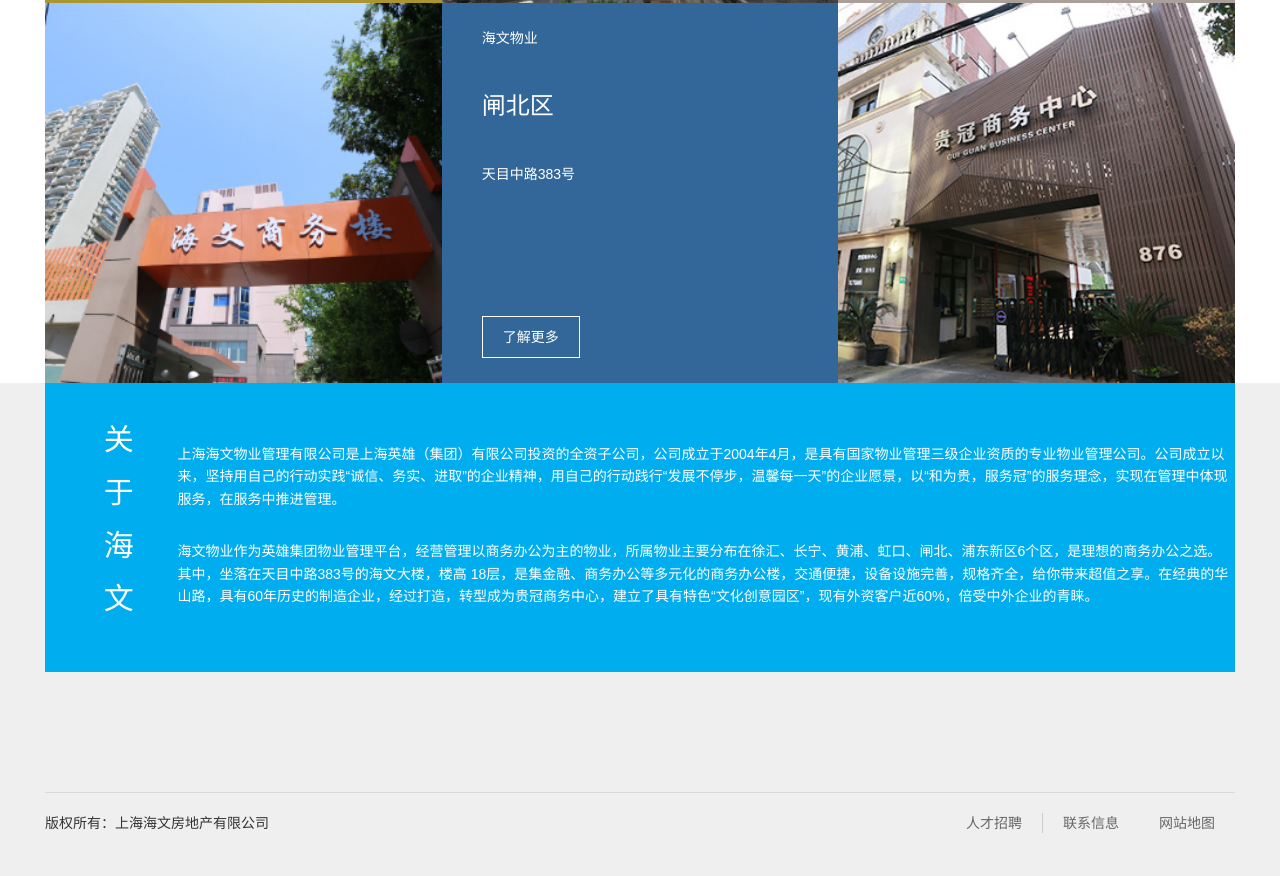
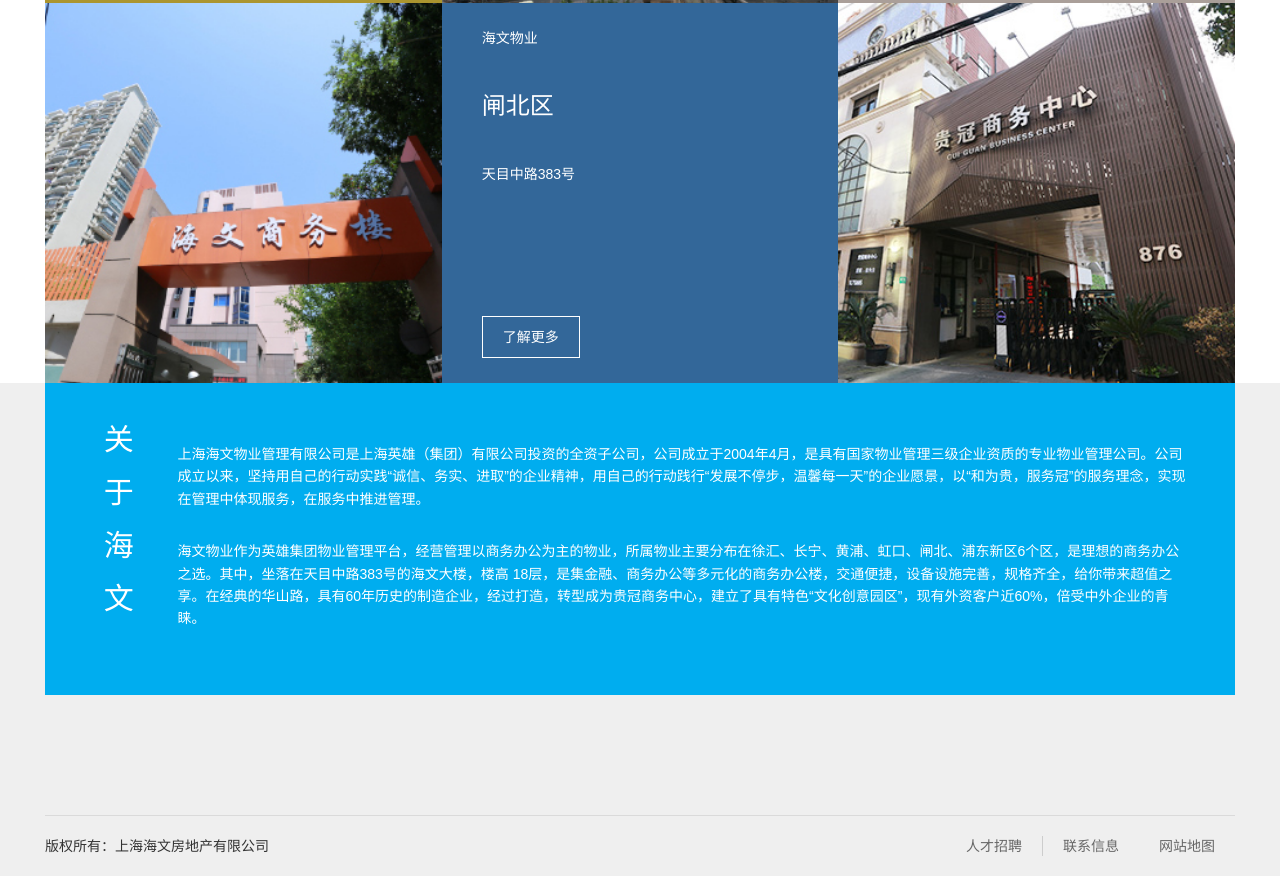
Before and after one commit to esong-fe/Hero-property, a plain HTML site: page src/html/index/index.html in a window 1280 px wide. Shown: the part 1116-1992 px from the top of the page. Before the commit the page ends 1969 px from the top, so only its background shows below. Drawn offline with Linux system fonts and the light colour scheme.

Commit message:
排版修改

```diff
--- a/src/html/index/index.css
+++ b/src/html/index/index.css
@@ -133,3 +133,5 @@ h3 {
   ;font-family:"Microsoft YaHei";font-weight: bold }
 .ih4{width:90%;
   padding-top: 60px;}
+.yx-border-1{
+  width: 1010px;}
--- a/src/html/index/index.html
+++ b/src/html/index/index.html
@@ -169,11 +169,11 @@
         <h2>文</h2>
         </div>
     <div class="pull-right ih4">
-        <p>
+        <p class="yx-border-1">
              上海海文物业管理有限公司是上海英雄（集团）有限公司投资的全资子公司，公司成立于2004年4月，是具有国家物业管理三级企业资质的专业物业管理公司。公司成立以来，坚持用自己的行动实践“诚信、务实、进取”的企业精神，用自己的行动践行“发展不停步，温馨每一天”的企业愿景，以“和为贵，服务冠”的服务理念，实现在管理中体现服务，在服务中推进管理。
         </p>
 
-        <p>
+        <p class="yx-border-1">
           海文物业作为英雄集团物业管理平台，经营管理以商务办公为主的物业，所属物业主要分布在徐汇、长宁、黄浦、虹口、闸北、浦东新区6个区，是理想的商务办公之选。其中，坐落在天目中路383号的海文大楼，楼高
           18层，是集金融、商务办公等多元化的商务办公楼，交通便捷，设备设施完善，规格齐全，给你带来超值之享。在经典的华山路，具有60年历史的制造企业，经过打造，转型成为贵冠商务中心，建立了具有特色“文化创意园区”，现有外资客户近60%，倍受中外企业的青睐。
         </p>
```
